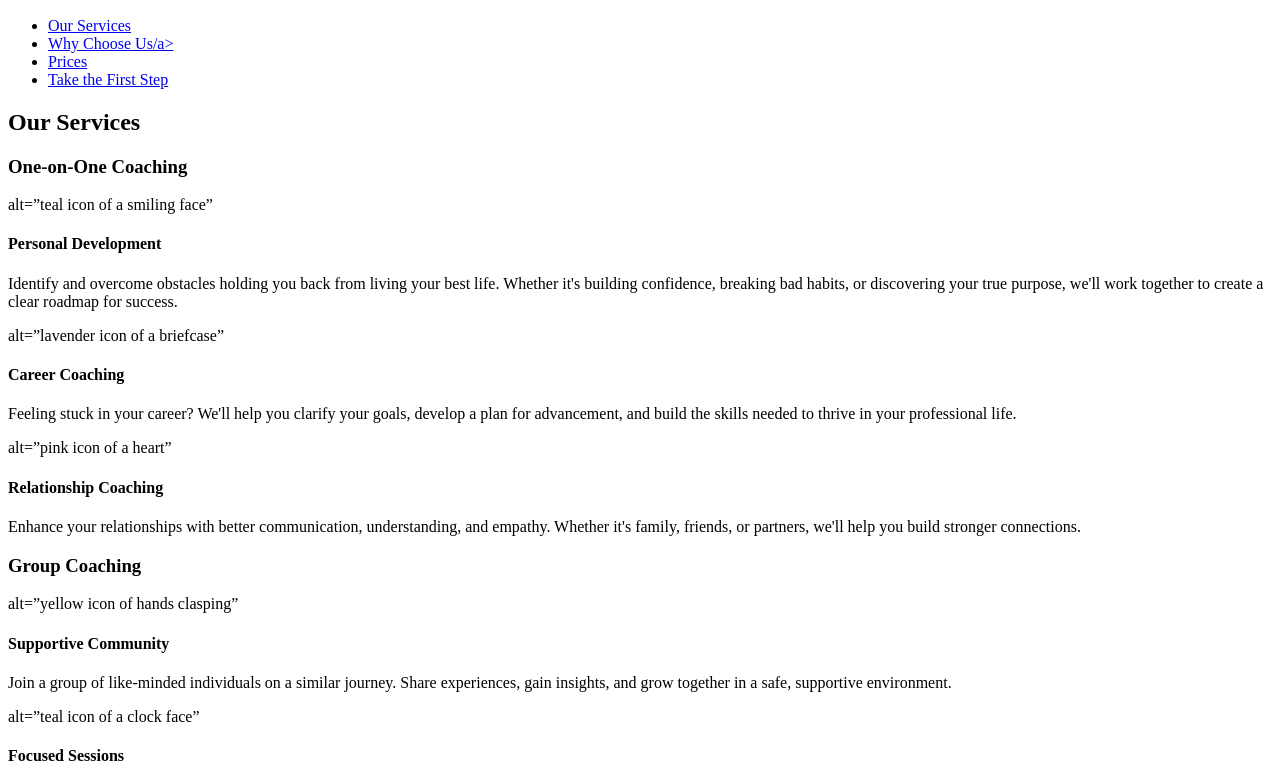
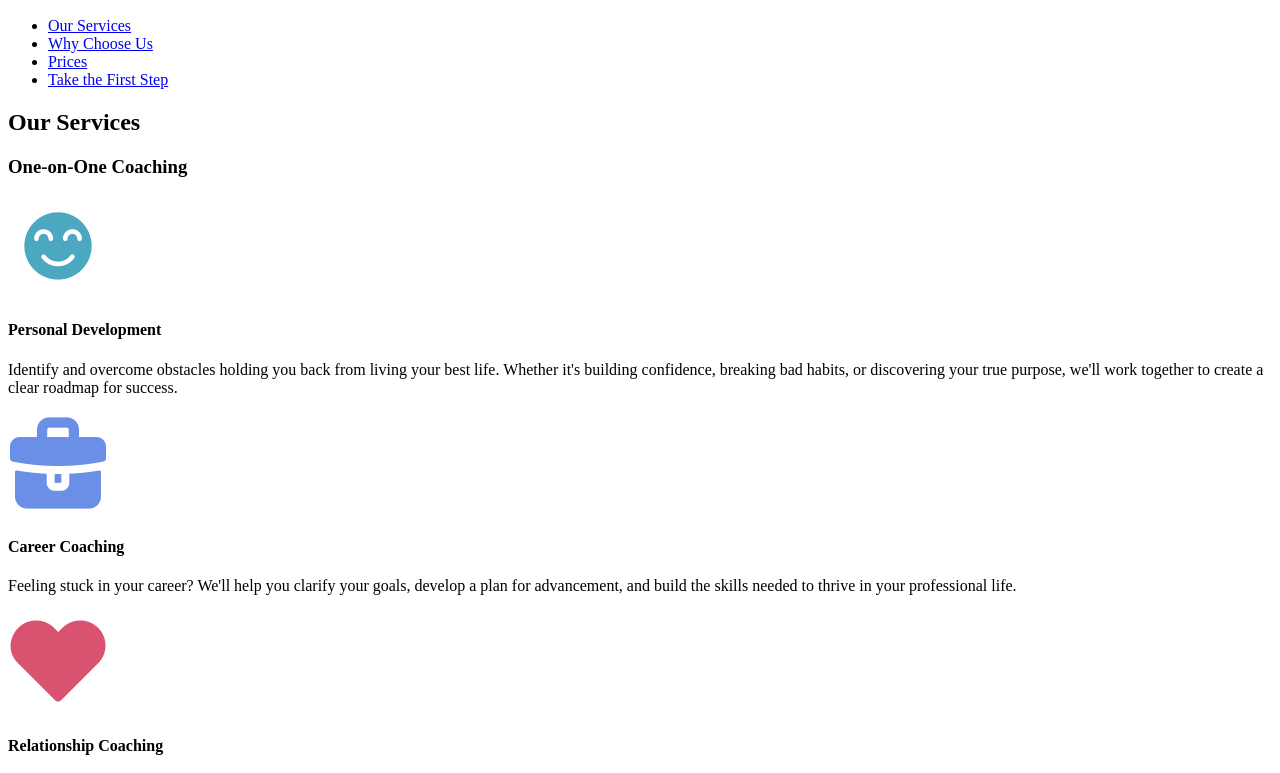
Before and after one commit to leteodor/path-to-success, a plain HTML site: page index.html in a window 1280 px wide. Shown: the part 149-922 px from the top of the page. Drawn offline with Linux system fonts and the light colour scheme.

Commit message:
Update index.html
added images into html 'our services' section

```diff
--- a/index.html
+++ b/index.html
@@ -14,7 +14,7 @@
                 <h2>Menu</h2>
                 <ul>
                     <li><a href="#services">Our Services</a></li>
-                    <li><a href="#why">Why Choose Us/a></li>
+                    <li><a href="#why">Why Choose Us</a></li>
                     <li><a href="#prices">Prices</a></li>
                     <li><a href="#first">Take the First Step</a></li>
                 </ul>
@@ -26,40 +26,37 @@
                 <h2>Our Services</h2>
                 <h3>One-on-One Coaching</h3>
 
-                alt=”teal icon of a smiling face”
+                <img src="images/personal-development.png" alt="teal icon of a smiling face">
                 <h4>Personal Development</h4>
                 <p>Identify and overcome obstacles holding you back from living your best life. Whether it's building confidence, breaking bad habits, or discovering your true purpose, we'll work together to create a clear roadmap for success.</p>
 
-
-                alt=”lavender icon of a briefcase”
+                <img src="images/career-coaching.png" alt="lavender icon of a briefcase">
                 <h4>Career Coaching</h4>
                 <p>Feeling stuck in your career? We'll help you clarify your goals, develop a plan for advancement, and build the skills needed to thrive in your professional life.</p>
 
-
-                alt=”pink icon of a heart”
+                <img src="images/relationship-coaching.png" alt="pink icon of a heart">
                 <h4>Relationship Coaching</h4>
                 <p>Enhance your relationships with better communication, understanding, and empathy. Whether it's family, friends, or partners, we'll help you build stronger connections.</p>
 
                 <h3>Group Coaching</h3>
 
-                alt=”yellow icon of hands clasping”
+                <img src="images/supportive-community.png" alt="yellow icon of hands clasping">
                 <h4>Supportive Community</h4>
                 <p>Join a group of like-minded individuals on a similar journey. Share experiences, gain insights, and grow together in a safe, supportive environment.</p>
 
-
-                alt=”teal icon of a clock face”
+                <img src="images/focused-session.png" alt="teal icon of a clock face">
                 <h4>Focused Sessions</h4>
                 <p>Our group coaching sessions focus on specific themes such as confidence-building, time management, or work-life balance. Each session is designed to provide actionable takeaways that you can apply immediately.</p>
 
                 <h3>Workshops & Seminars</h3>
 
-                alt=”lavender icon of text conversation”
+                <img src="images/interactive-learning.png" alt="lavender icon of text conversation">
                 <h4>Interactive Learning</h4>
                 Participate in our interactive workshops and seminars that cover a range of topics, from goal setting to stress management. These events are designed to provide practical tools and strategies that you can implement in your daily life.
 
                 <h3>Online Courses</h3>
 
-                alt=”pink icon of a curly arrow”
+                <img src="images/flexible-learning.png" alt="pink icon of a curly arrow">
                 <h4>Flexible Learning</h4>
                 Access our online courses at your convenience. With video lessons, downloadable resources, and exercises, you can learn at your own pace from the comfort of your home.
 
```
